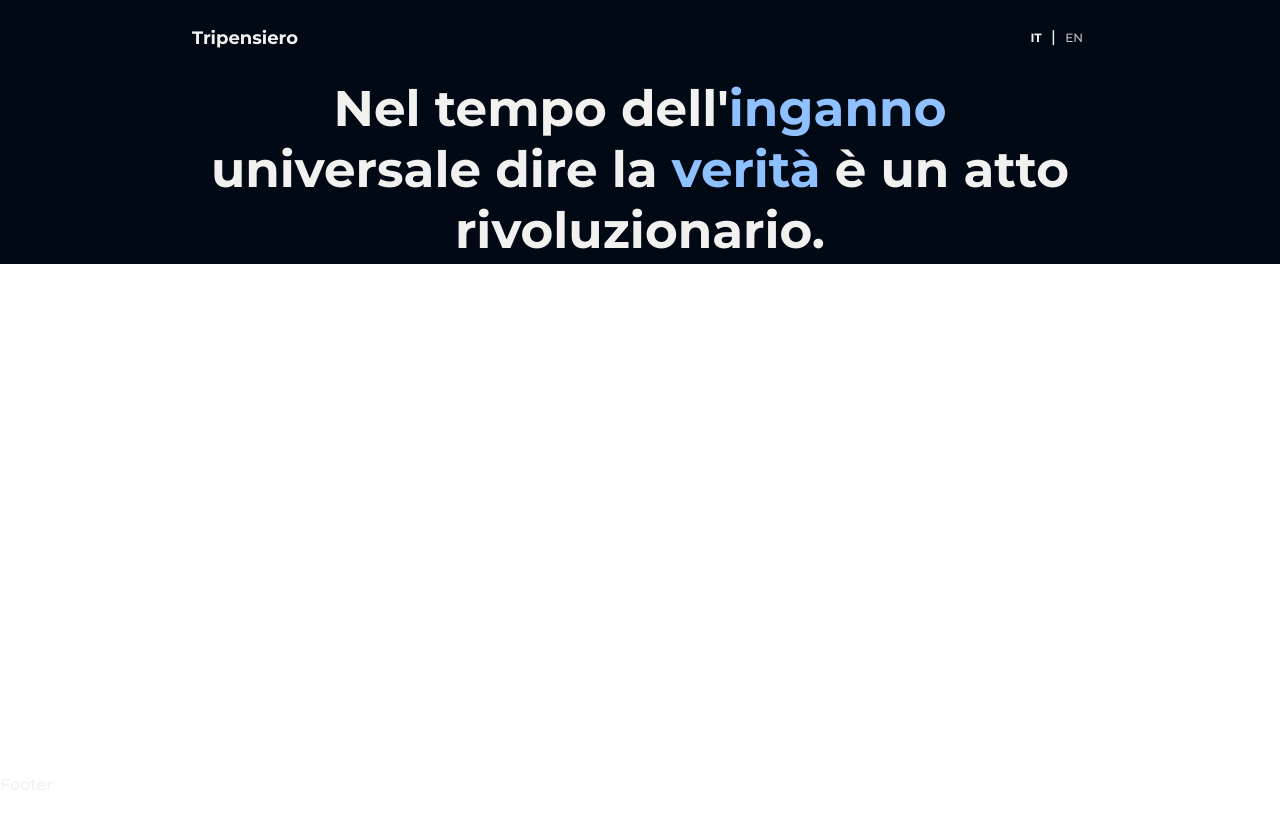
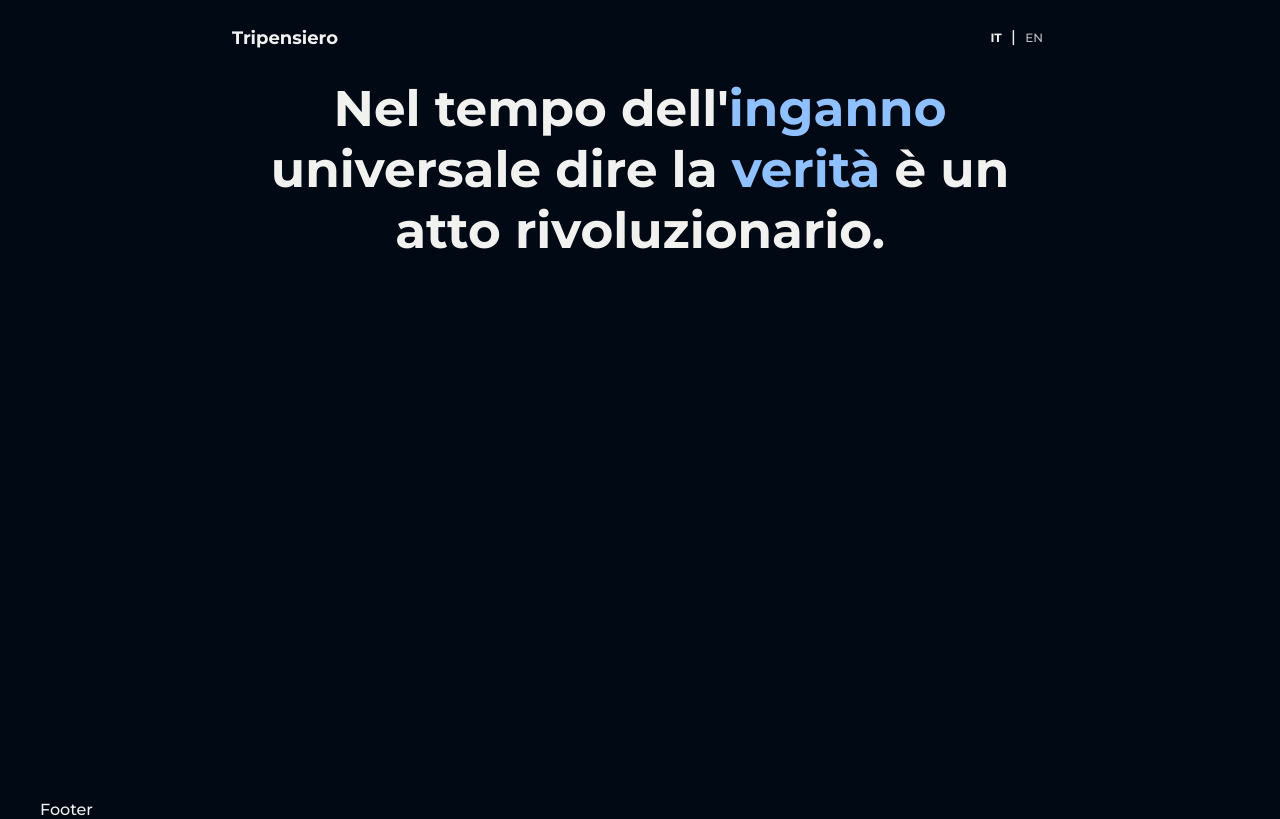
Before and after one commit to branila/tripensiero, a SvelteKit app: page / in a window 1280 px wide. Built offline with nearby package versions, Linux system fonts and the light colour scheme.

Commit message:
modified main layout file

```diff
--- a/src/routes/+layout.svelte
+++ b/src/routes/+layout.svelte
@@ -5,16 +5,31 @@
   import Footer from '$components/layout/Footer.svelte'
 </script>
 
-<Navbar/>
 
-<div class="container">
-  <slot/>
+<div class="outer-container">
+  <Navbar/>
+
+  <div class="inner-container">
+    <slot/>
+  </div>
+
+  <Footer/>
 </div>
 
-<Footer/>
 
 <style>
-  .container {
-    min-height: calc(100svh - 100px);
+  .outer-container {
+    padding-inline: 40px;
+    background-color: var(--dark);
+  }
+
+  .inner-container {
+    min-height: calc(100vh - 75px);
+  }
+
+  @media (max-width: 600px) {
+    .outer-container {
+      padding-inline: 20px;
+    }
   }
 </style>
```
